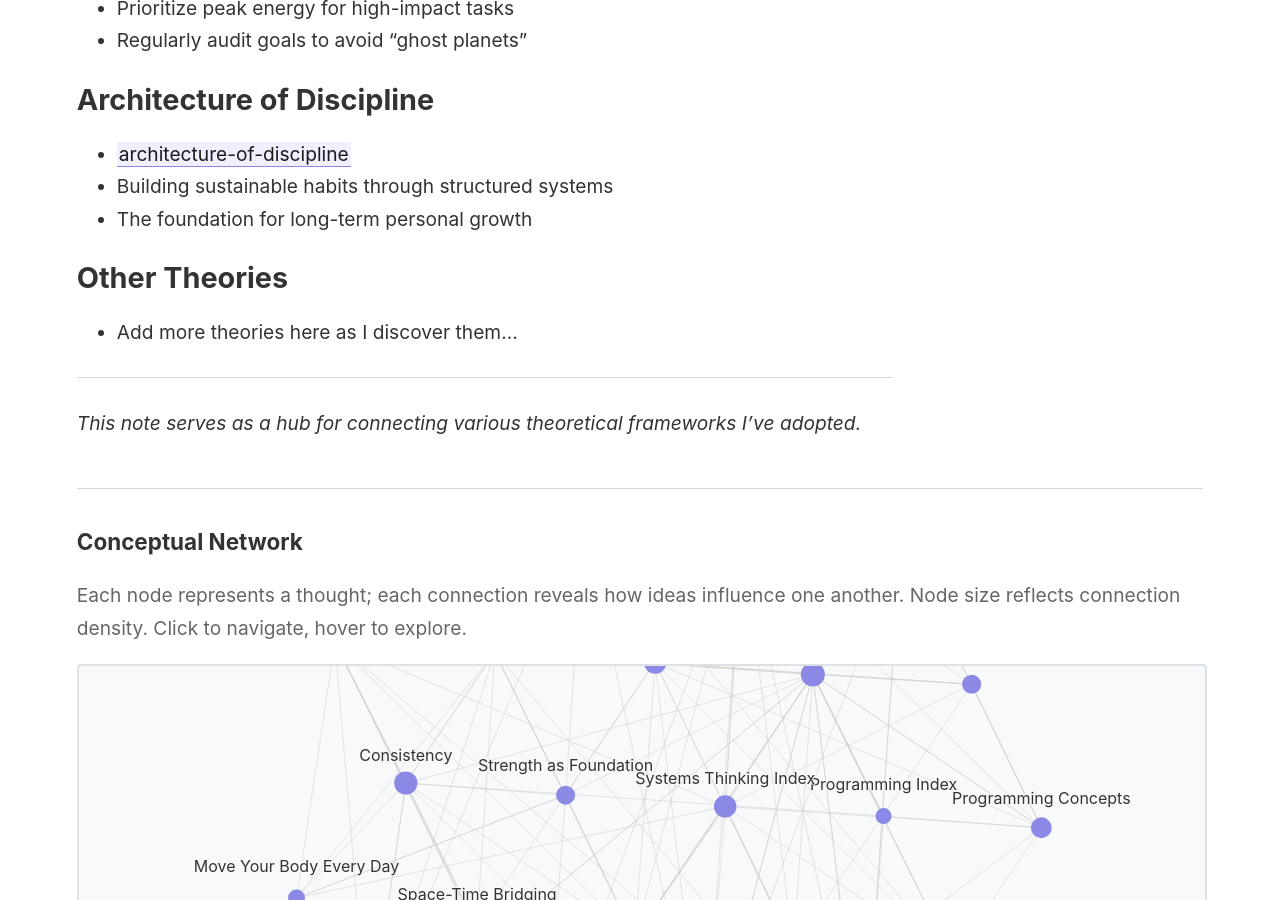
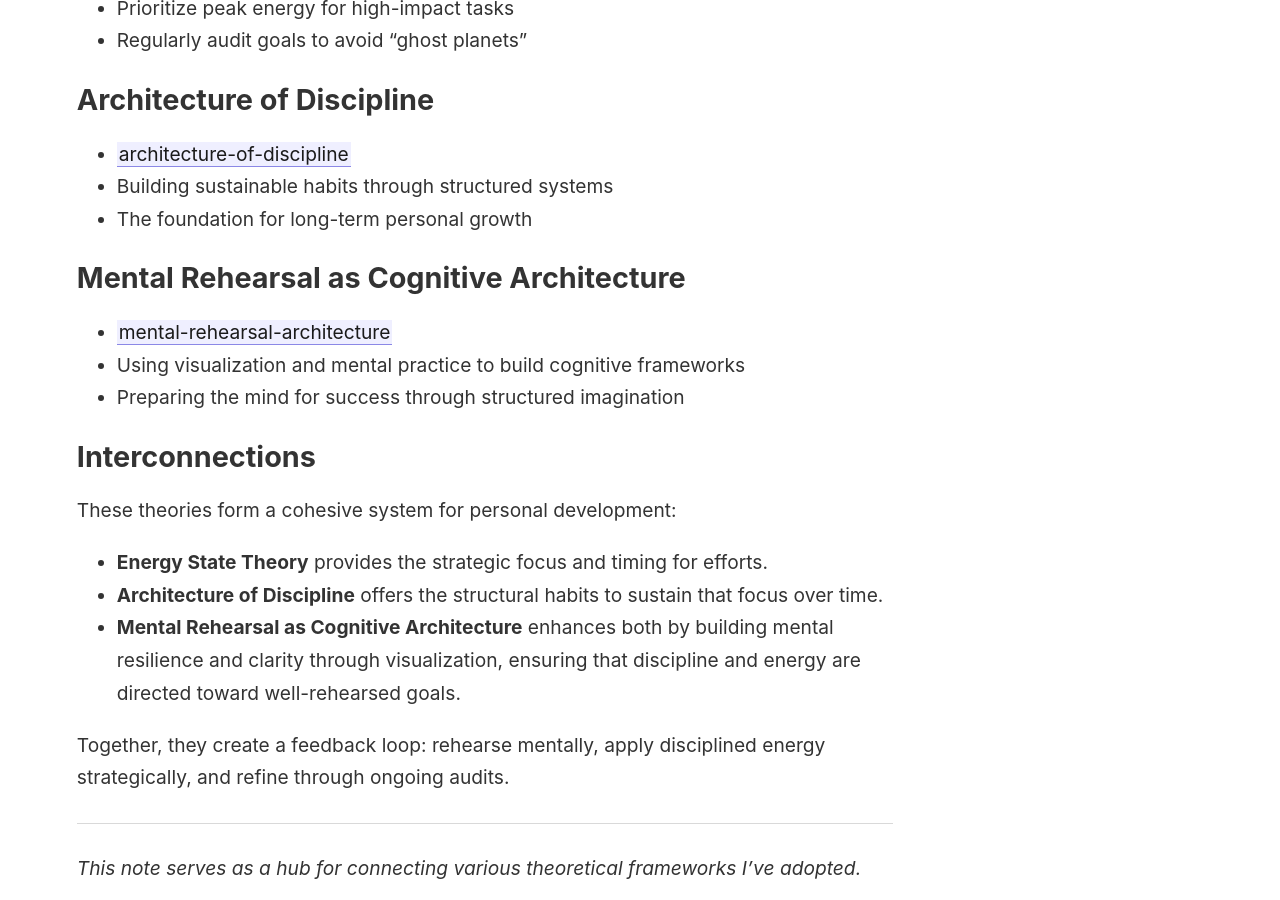
Before and after one commit to sanjanb/my-digital-garden, a Jekyll site: the page built from _notes/my-theories.md, in a window 1280 px wide and 900 px high, scrolled down 664 px. Built offline with Jekyll 4.4.1, drawn with Linux system fonts in a browser that asks for light colours; some of the changed text lies outside the part shown.

Commit message:
feat: Add "Mental Rehearsal as Cognitive Architecture" section and enhance interconnections in "My Theories" document

```diff
--- a/_notes/my-theories.md
+++ b/_notes/my-theories.md
@@ -20,9 +20,21 @@ This is a collection of theories and concepts that I've explored and integrated
 - Building sustainable habits through structured systems
 - The foundation for long-term personal growth
 
-## Other Theories
+## Mental Rehearsal as Cognitive Architecture
 
-- Add more theories here as I discover them...
+- [[mental-rehearsal-architecture]]
+- Using visualization and mental practice to build cognitive frameworks
+- Preparing the mind for success through structured imagination
+
+## Interconnections
+
+These theories form a cohesive system for personal development:
+
+- **Energy State Theory** provides the strategic focus and timing for efforts.
+- **Architecture of Discipline** offers the structural habits to sustain that focus over time.
+- **Mental Rehearsal as Cognitive Architecture** enhances both by building mental resilience and clarity through visualization, ensuring that discipline and energy are directed toward well-rehearsed goals.
+
+Together, they create a feedback loop: rehearse mentally, apply disciplined energy strategically, and refine through ongoing audits.
 
 ---
 
```
